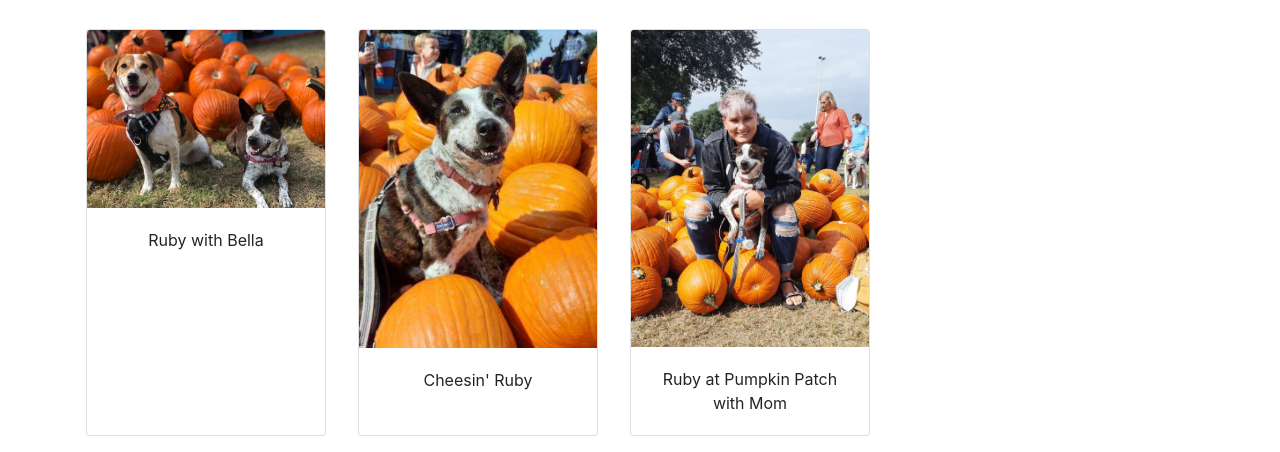
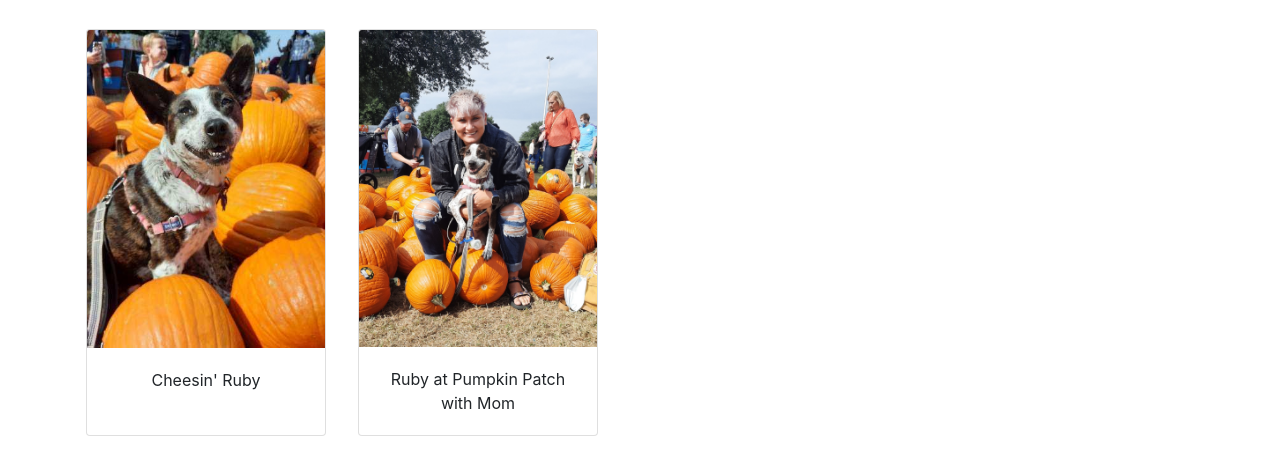
Before and after one commit to Selenestica/ruby-roo, a plain HTML site: page index.html in a window 1280 px wide. Shown: the part 2628-3080 px from the top of the page. Drawn offline with Linux system fonts and the light colour scheme.

Commit message:
removed bella because photo was sideways

```diff
--- a/index.html
+++ b/index.html
@@ -228,19 +228,13 @@
         </div>
       </div>
       <div class="card" style="width: 15rem">
-        <img src="/images/IMG-4067.jpg" class="card-img-top" alt="..." />
-        <div class="card-body">
-          <p style="text-align: center" class="card-text">Ruby with Bella</p>
-        </div>
-      </div>
-      <div class="card" style="width: 15rem">
-        <img src="/images/IMG-4068.jpg" class="card-img-top" alt="..." />
+        <img src="/images/IMG-4068.JPG" class="card-img-top" alt="..." />
         <div class="card-body">
           <p style="text-align: center" class="card-text">Cheesin' Ruby</p>
         </div>
       </div>
       <div class="card" style="width: 15rem">
-        <img src="/images/IMG-4069.jpg" class="card-img-top" alt="..." />
+        <img src="/images/IMG-4069.JPG" class="card-img-top" alt="..." />
         <div class="card-body">
           <p style="text-align: center" class="card-text">Ruby at Pumpkin Patch with Mom</p>
         </div>
```
